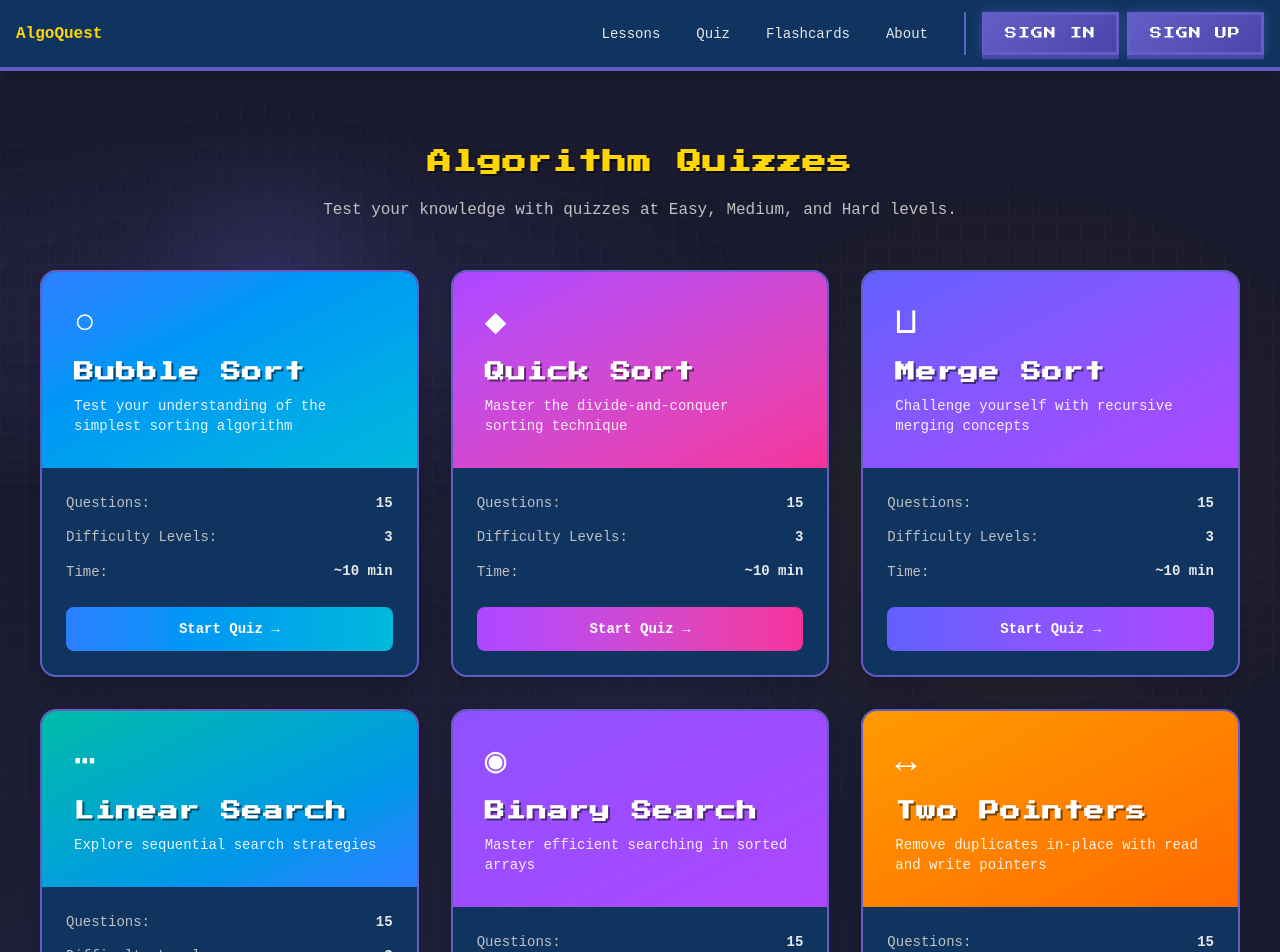
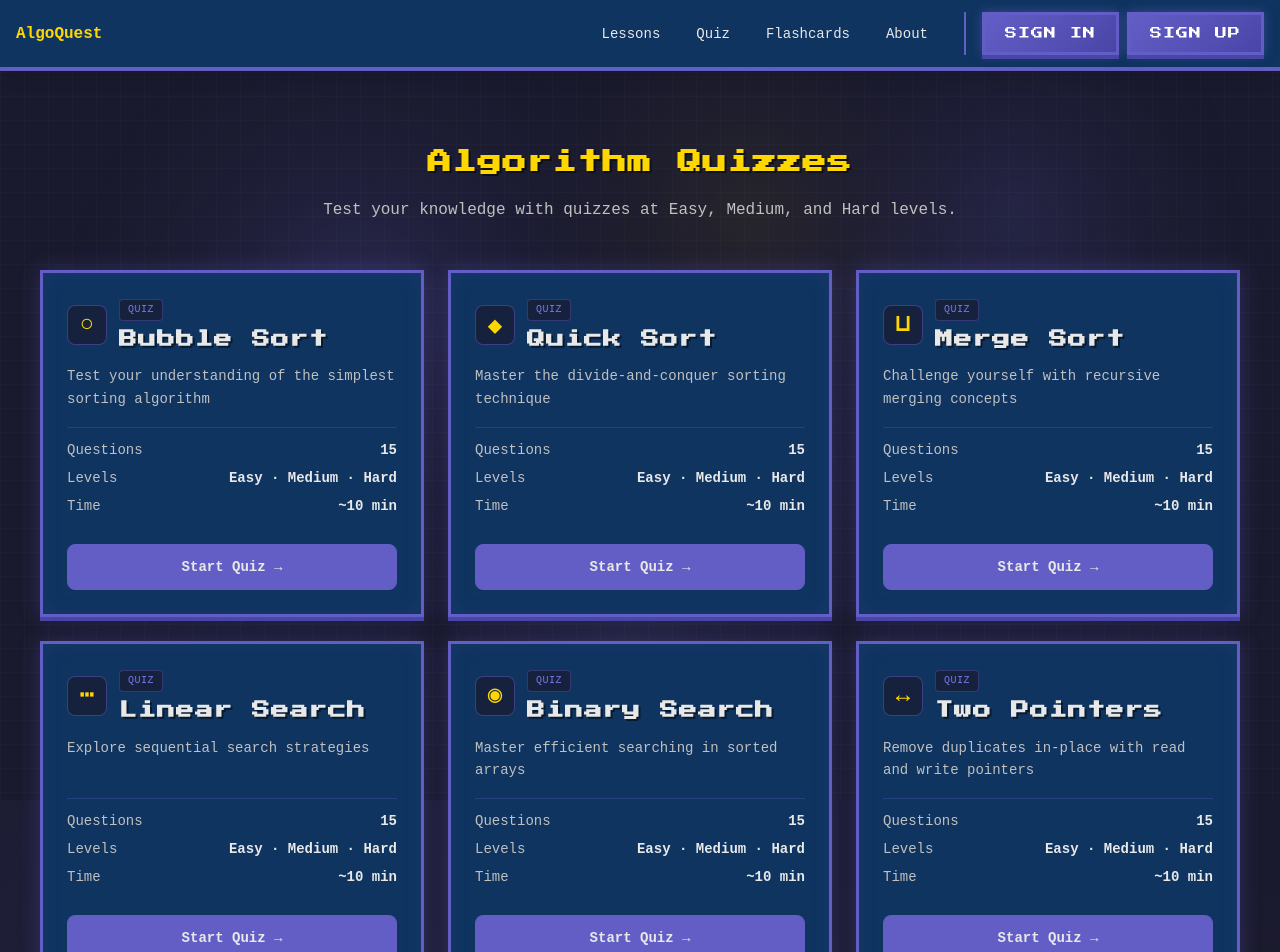
Before and after one commit to naveedahmad14/teaching-tool, a Next.js app: page /quiz in a window 1280 px wide. Shown: the top 952 px of the page. Built offline with nearby package versions, Linux system fonts and the light colour scheme; no server answers.

Commit message:
Adjust quiz UI and add clean animation

```diff
--- a/components/common/AnimatedBackground.js
+++ b/components/common/AnimatedBackground.js
@@ -1,94 +1,202 @@
 "use client";
 
-import { motion } from "framer-motion";
+import { useEffect, useRef } from "react";
+
+// AlgoQuest theme colors (with alpha for blending)
+const PURPLE = { r: 98, g: 94, b: 198 };
+const GOLD = { r: 255, g: 215, b: 0 };
+const PURPLE_LIGHT = { r: 123, g: 119, b: 232 };
+const DARK_BLUE = { r: 22, g: 33, b: 62 };
 
 /**
- * Serene, pixelated fairytale-style background animation.
- * Soft floating shapes at ~70% opacity, smooth Framer Motion.
+ * Continuous flowey background: soft morphing blobs in AlgoQuest colors.
+ * Canvas-based, smooth sine-driven motion for an organic, fluid feel.
  */
 export default function AnimatedBackground() {
+  const canvasRef = useRef(null);
+  const rafRef = useRef(null);
+  const timeRef = useRef(0);
+
+  useEffect(() => {
+    const canvas = canvasRef.current;
+    if (!canvas) return;
+
+    const prefersReducedMotion = window.matchMedia("(prefers-reduced-motion: reduce)").matches;
+    if (prefersReducedMotion) return;
+
+    const ctx = canvas.getContext("2d");
+    let width = 0;
+    let height = 0;
+
+    function resize() {
+      const dpr = Math.min(window.devicePixelRatio || 1, 2);
+      width = window.innerWidth;
+      height = window.innerHeight;
+      canvas.width = width * dpr;
+      canvas.height = height * dpr;
+      canvas.style.width = `${width}px`;
+      canvas.style.height = `${height}px`;
+      ctx.setTransform(dpr, 0, 0, dpr, 0, 0);
+    }
+
+    // Blob config: base position (0–1), radius as fraction of viewport, color, motion params
+    const blobs = [
+      {
+        baseX: 0.2,
+        baseY: 0.35,
+        radiusFraction: 0.48,
+        color: PURPLE,
+        opacity: 0.22,
+        speed: 0.28,
+        phaseX: 0,
+        phaseY: Math.PI / 3,
+        ampX: 0.08,
+        ampY: 0.06,
+        freqX: 1.1,
+        freqY: 0.9,
+      },
+      {
+        baseX: 0.75,
+        baseY: 0.6,
+        radiusFraction: 0.52,
+        color: PURPLE_LIGHT,
+        opacity: 0.14,
+        speed: 0.22,
+        phaseX: Math.PI / 2,
+        phaseY: Math.PI,
+        ampX: 0.07,
+        ampY: 0.09,
+        freqX: 0.85,
+        freqY: 1.15,
+      },
+      {
+        baseX: 0.5,
+        baseY: 0.2,
+        radiusFraction: 0.38,
+        color: GOLD,
+        opacity: 0.06,
+        speed: 0.2,
+        phaseX: Math.PI / 4,
+        phaseY: Math.PI / 6,
+        ampX: 0.1,
+        ampY: 0.07,
+        freqX: 1.2,
+        freqY: 0.8,
+      },
+      {
+        baseX: 0.85,
+        baseY: 0.25,
+        radiusFraction: 0.42,
+        color: PURPLE,
+        opacity: 0.12,
+        speed: 0.25,
+        phaseX: Math.PI,
+        phaseY: Math.PI / 2,
+        ampX: 0.06,
+        ampY: 0.08,
+        freqX: 0.9,
+        freqY: 1.1,
+      },
+      {
+        baseX: 0.15,
+        baseY: 0.75,
+        radiusFraction: 0.4,
+        color: DARK_BLUE,
+        opacity: 0.18,
+        speed: 0.18,
+        phaseX: Math.PI * 0.3,
+        phaseY: Math.PI * 0.7,
+        ampX: 0.09,
+        ampY: 0.05,
+        freqX: 1,
+        freqY: 1.05,
+      },
+      {
+        baseX: 0.55,
+        baseY: 0.8,
+        radiusFraction: 0.44,
+        color: PURPLE_LIGHT,
+        opacity: 0.1,
+        speed: 0.24,
+        phaseX: Math.PI * 1.2,
+        phaseY: Math.PI * 0.4,
+        ampX: 0.07,
+        ampY: 0.1,
+        freqX: 1.15,
+        freqY: 0.95,
+      },
+    ];
+
+    function drawBlob(blob, t, w, h) {
+      const x =
+        (blob.baseX + blob.ampX * Math.sin(t * blob.freqX + blob.phaseX)) * w;
+      const y =
+        (blob.baseY + blob.ampY * Math.sin(t * blob.freqY + blob.phaseY)) * h;
+      const baseR = blob.radiusFraction * Math.max(w, h) * 0.5;
+      const r = baseR * (0.92 + 0.08 * Math.sin(t * 0.5 + blob.phaseX));
+
+      const gradient = ctx.createRadialGradient(x, y, 0, x, y, r);
+      const { r: cr, g: cg, b: cb } = blob.color;
+      gradient.addColorStop(0, `rgba(${cr},${cg},${cb},${blob.opacity})`);
+      gradient.addColorStop(0.4, `rgba(${cr},${cg},${cb},${blob.opacity * 0.4})`);
+      gradient.addColorStop(0.7, `rgba(${cr},${cg},${cb},${blob.opacity * 0.1})`);
+      gradient.addColorStop(1, `rgba(${cr},${cg},${cb},0)`);
+
+      ctx.beginPath();
+      ctx.arc(x, y, r, 0, Math.PI * 2);
+      ctx.fillStyle = gradient;
+      ctx.fill();
+    }
+
+    function tick() {
+      timeRef.current += 0.016;
+      const t = timeRef.current;
+
+      ctx.clearRect(0, 0, width, height);
+
+      const w = width;
+      const h = height;
+      blobs.forEach((b) => drawBlob(b, t * b.speed, w, h));
+
+      rafRef.current = requestAnimationFrame(tick);
+    }
+
+    resize();
+    window.addEventListener("resize", resize);
+
+    rafRef.current = requestAnimationFrame(tick);
+
+    return () => {
+      window.removeEventListener("resize", resize);
+      if (rafRef.current) cancelAnimationFrame(rafRef.current);
+    };
+  }, []);
+
   return (
     <div
       className="fixed inset-0 pointer-events-none z-0 overflow-hidden"
       aria-hidden
     >
-      {/* Base gradient */}
+      {/* Base gradient so canvas blends nicely */}
       <div
-        className="absolute inset-0 opacity-70"
+        className="absolute inset-0"
         style={{
-          background: `
-            radial-gradient(ellipse 80% 50% at 20% 40%, rgba(98, 94, 198, 0.25) 0%, transparent 50%),
-            radial-gradient(ellipse 60% 80% at 80% 60%, rgba(255, 215, 0, 0.08) 0%, transparent 50%),
-            radial-gradient(ellipse 50% 50% at 50% 90%, rgba(98, 94, 198, 0.12) 0%, transparent 45%)
-          `,
+          background:
+            "radial-gradient(ellipse 80% 50% at 50% 50%, rgba(26, 26, 46, 0.4) 0%, transparent 60%), #1A1A2E",
         }}
       />
-
-      {/* Floating orbs - soft, slow motion */}
-      <motion.div
-        className="absolute w-64 h-64 rounded-full opacity-70"
-        style={{
-          background: "radial-gradient(circle, rgba(98, 94, 198, 0.35) 0%, transparent 70%)",
-          top: "15%",
-          left: "10%",
-          filter: "blur(40px)",
-        }}
-        animate={{
-          y: [0, 30, 0],
-          x: [0, 15, 0],
-          scale: [1, 1.05, 1],
-        }}
-        transition={{
-          duration: 12,
-          repeat: Infinity,
-          ease: "easeInOut",
-        }}
+      <canvas
+        ref={canvasRef}
+        className="absolute inset-0 w-full h-full"
+        style={{ mixBlendMode: "normal" }}
       />
-      <motion.div
-        className="absolute w-80 h-80 rounded-full opacity-70"
-        style={{
-          background: "radial-gradient(circle, rgba(255, 215, 0, 0.12) 0%, transparent 70%)",
-          top: "50%",
-          right: "5%",
-          filter: "blur(50px)",
-        }}
-        animate={{
-          y: [0, -25, 0],
-          x: [0, -20, 0],
-          scale: [1, 1.08, 1],
-        }}
-        transition={{
-          duration: 15,
-          repeat: Infinity,
-          ease: "easeInOut",
-        }}
-      />
-      <motion.div
-        className="absolute w-48 h-48 rounded-full opacity-70"
-        style={{
-          background: "radial-gradient(circle, rgba(98, 94, 198, 0.2) 0%, transparent 70%)",
-          bottom: "20%",
-          left: "30%",
-          filter: "blur(35px)",
-        }}
-        animate={{
-          y: [0, -20, 0],
-          x: [0, 25, 0],
-        }}
-        transition={{
-          duration: 14,
-          repeat: Infinity,
-          ease: "easeInOut",
-        }}
-      />
-
-      {/* Subtle pixel-style grid overlay */}
+      {/* Subtle grid overlay - keep AlgoQuest feel */}
       <div
-        className="absolute inset-0 opacity-[0.04]"
+        className="absolute inset-0 opacity-[0.03]"
         style={{
           backgroundImage: `
-            linear-gradient(rgba(255,255,255,0.5) 1px, transparent 1px),
-            linear-gradient(90deg, rgba(255,255,255,0.5) 1px, transparent 1px)
+            linear-gradient(rgba(255,255,255,0.6) 1px, transparent 1px),
+            linear-gradient(90deg, rgba(255,255,255,0.6) 1px, transparent 1px)
           `,
           backgroundSize: "24px 24px",
         }}
--- a/pages/quiz.js
+++ b/pages/quiz.js
@@ -16,96 +16,16 @@ export default function Quiz() {
   const [selectedQuiz, setSelectedQuiz] = useState(null);
 
   const quizzes = [
-    {
-      id: "bubble",
-      name: "Bubble Sort",
-      description: "Test your understanding of the simplest sorting algorithm",
-      color: "from-blue-500 to-cyan-500",
-      hoverColor: "from-blue-600 to-cyan-600",
-      icon: "○",
-      component: BubbleQuiz
-    },
-    {
-      id: "quick",
-      name: "Quick Sort",
-      description: "Master the divide-and-conquer sorting technique",
-      color: "from-purple-500 to-pink-500",
-      hoverColor: "from-purple-600 to-pink-600",
-      icon: "◆",
-      component: QuickQuiz
-    },
-    {
-      id: "merge",
-      name: "Merge Sort",
-      description: "Challenge yourself with recursive merging concepts",
-      color: "from-indigo-500 to-purple-500",
-      hoverColor: "from-indigo-600 to-purple-600",
-      icon: "⊔",
-      component: MergeQuiz
-    },
-    {
-      id: "linear",
-      name: "Linear Search",
-      description: "Explore sequential search strategies",
-      color: "from-teal-500 to-blue-500",
-      hoverColor: "from-teal-600 to-blue-600",
-      icon: "⋯",
-      component: LinearQuiz
-    },
-    {
-      id: "binary",
-      name: "Binary Search",
-      description: "Master efficient searching in sorted arrays",
-      color: "from-violet-500 to-purple-500",
-      hoverColor: "from-violet-600 to-purple-600",
-      icon: "◉",
-      component: BinaryQuiz
-    },
-    {
-      id: "twopointers",
-      name: "Two Pointers",
-      description: "Remove duplicates in-place with read and write pointers",
-      color: "from-amber-500 to-orange-500",
-      hoverColor: "from-amber-600 to-orange-600",
-      icon: "↔",
-      component: TwoPointersQuiz
-    },
-    {
-      id: "slidingwindow",
-      name: "Sliding Window",
-      description: "Max sum subarray of size k in O(n)",
-      color: "from-emerald-500 to-teal-500",
-      hoverColor: "from-emerald-600 to-teal-600",
-      icon: "▬",
-      component: SlidingWindowQuiz
-    },
-    {
-      id: "hashmaps",
-      name: "Hash Maps",
-      description: "Two Sum and frequency counter with O(1) lookup",
-      color: "from-rose-500 to-pink-500",
-      hoverColor: "from-rose-600 to-pink-600",
-      icon: "#",
-      component: HashMapsQuiz
-    },
-    {
-      id: "linkedlists",
-      name: "Linked Lists",
-      description: "Reverse in-place and find middle with fast & slow",
-      color: "from-sky-500 to-blue-500",
-      hoverColor: "from-sky-600 to-blue-600",
-      icon: "→",
-      component: LinkedListsQuiz
-    },
-    {
-      id: "stacks",
-      name: "Stacks",
-      description: "Next Greater Element with monotonic stack",
-      color: "from-lime-500 to-green-500",
-      hoverColor: "from-lime-600 to-green-600",
-      icon: "▀",
-      component: StacksQuiz
-    }
+    { id: "bubble", name: "Bubble Sort", description: "Test your understanding of the simplest sorting algorithm", icon: "○", component: BubbleQuiz },
+    { id: "quick", name: "Quick Sort", description: "Master the divide-and-conquer sorting technique", icon: "◆", component: QuickQuiz },
+    { id: "merge", name: "Merge Sort", description: "Challenge yourself with recursive merging concepts", icon: "⊔", component: MergeQuiz },
+    { id: "linear", name: "Linear Search", description: "Explore sequential search strategies", icon: "⋯", component: LinearQuiz },
+    { id: "binary", name: "Binary Search", description: "Master efficient searching in sorted arrays", icon: "◉", component: BinaryQuiz },
+    { id: "twopointers", name: "Two Pointers", description: "Remove duplicates in-place with read and write pointers", icon: "↔", component: TwoPointersQuiz },
+    { id: "slidingwindow", name: "Sliding Window", description: "Max sum subarray of size k in O(n)", icon: "▬", component: SlidingWindowQuiz },
+    { id: "hashmaps", name: "Hash Maps", description: "Two Sum and frequency counter with O(1) lookup", icon: "#", component: HashMapsQuiz },
+    { id: "linkedlists", name: "Linked Lists", description: "Reverse in-place and find middle with fast & slow", icon: "→", component: LinkedListsQuiz },
+    { id: "stacks", name: "Stacks", description: "Next Greater Element with monotonic stack", icon: "▀", component: StacksQuiz }
   ];
 
   const handleQuizComplete = async (lessonId, scorePercentage, difficulty = "easy") => {
@@ -165,44 +85,60 @@ export default function Quiz() {
             </p>
           </motion.div>
 
-          <div className="grid grid-cols-1 md:grid-cols-2 lg:grid-cols-3 gap-8">
+          <div className="grid grid-cols-1 md:grid-cols-2 lg:grid-cols-3 gap-6">
             {quizzes.map((quiz, index) => (
               <motion.div
                 key={quiz.id}
                 initial={{ opacity: 0, y: 20 }}
                 animate={{ opacity: 1, y: 0 }}
-                transition={{ delay: index * 0.1 }}
-                whileHover={{ scale: 1.03 }}
-                whileTap={{ scale: 0.98 }}
+                transition={{ delay: index * 0.05 }}
+                whileHover={{ y: -2 }}
+                whileTap={{ scale: 0.99 }}
                 onClick={() => setSelectedQuiz(quiz)}
                 className="cursor-pointer group"
               >
-                <div className="h-full bg-[#0F3460] border-2 border-[#625EC6] rounded-2xl shadow-lg hover:shadow-[#625EC6]/30 hover:border-[#FFD700]/50 transition-all overflow-hidden">
-                  <div className={`p-8 bg-gradient-to-br ${quiz.color} text-white`}>
-                    <div className="text-4xl mb-3">{quiz.icon}</div>
-                    <h3 className="text-xl font-bold mb-2">{quiz.name}</h3>
-                    <p className="text-white/90 text-sm">{quiz.description}</p>
-                  </div>
-                  <div className="p-6">
-                    <div className="space-y-3">
-                      <div className="flex items-center justify-between">
-                        <span className="text-[#C0C0C0] text-sm">Questions:</span>
-                        <span className="text-[#E8E8E8] font-bold">15</span>
-                      </div>
-                      <div className="flex items-center justify-between">
-                        <span className="text-[#C0C0C0] text-sm">Difficulty Levels:</span>
-                        <span className="text-[#E8E8E8] font-bold">3</span>
-                      </div>
-                      <div className="flex items-center justify-between">
-                        <span className="text-[#C0C0C0] text-sm">Time:</span>
-                        <span className="text-[#E8E8E8] font-bold">~10 min</span>
+                <div className="h-full game-card p-6 border-l-4 border-l-[#FFD700] hover:border-l-[#FFD700] transition-colors overflow-hidden flex flex-col">
+                  <div className="flex items-start justify-between gap-3 mb-3">
+                    <div className="flex items-center gap-3 min-w-0">
+                      <span
+                        className="flex-shrink-0 w-10 h-10 flex items-center justify-center text-2xl font-bold text-[#FFD700] bg-[#16213E] rounded-lg border border-[#625EC6]/50 group-hover:border-[#625EC6] transition-colors leading-none overflow-hidden"
+                        aria-hidden
+                      >
+                        <span className={`inline-flex items-center justify-center leading-[0] w-full h-full ${quiz.icon === "▀" ? "translate-y-1 translate-x-0.5" : quiz.icon === "◆" ? "translate-y-0.5" : ""}`}>
+                          {quiz.icon}
+                        </span>
+                      </span>
+                      <div className="min-w-0">
+                        <span className="inline-block text-[10px] uppercase tracking-wider text-[#7B77E8] bg-[#16213E] border border-[#625EC6]/40 rounded px-2 py-0.5 mb-1">
+                          Quiz
+                        </span>
+                        <h3 className="text-lg font-bold text-[#E8E8E8] group-hover:text-[#FFD700] transition-colors leading-tight">
+                          {quiz.name}
+                        </h3>
                       </div>
                     </div>
-                    <div className="mt-6">
-                      <div className={`px-4 py-3 rounded-lg bg-gradient-to-r ${quiz.color} text-white font-bold text-center text-sm group-hover:shadow-lg transition-all`}>
-                        Start Quiz →
-                      </div>
+                  </div>
+                  <p className="text-sm text-[#C0C0C0] leading-relaxed mb-4 flex-grow">
+                    {quiz.description}
+                  </p>
+                  <div className="space-y-2 py-3 border-t border-[#625EC6]/30">
+                    <div className="flex items-center justify-between text-sm">
+                      <span className="text-[#C0C0C0]">Questions</span>
+                      <span className="text-[#E8E8E8] font-semibold">15</span>
                     </div>
+                    <div className="flex items-center justify-between text-sm">
+                      <span className="text-[#C0C0C0]">Levels</span>
+                      <span className="text-[#E8E8E8] font-semibold">Easy · Medium · Hard</span>
+                    </div>
+                    <div className="flex items-center justify-between text-sm">
+                      <span className="text-[#C0C0C0]">Time</span>
+                      <span className="text-[#E8E8E8] font-semibold">~10 min</span>
+                    </div>
+                  </div>
+                  <div className="mt-4">
+                    <span className="block w-full px-4 py-3 rounded-lg bg-[#625EC6] text-[#E8E8E8] font-semibold text-center text-sm border border-[#625EC6] group-hover:bg-[#4A46A8] group-hover:border-[#4A46A8] transition-colors">
+                      Start Quiz →
+                    </span>
                   </div>
                 </div>
               </motion.div>
```
Also changed, not shown: 1 other file (tests, documents, lock files or other folders).
